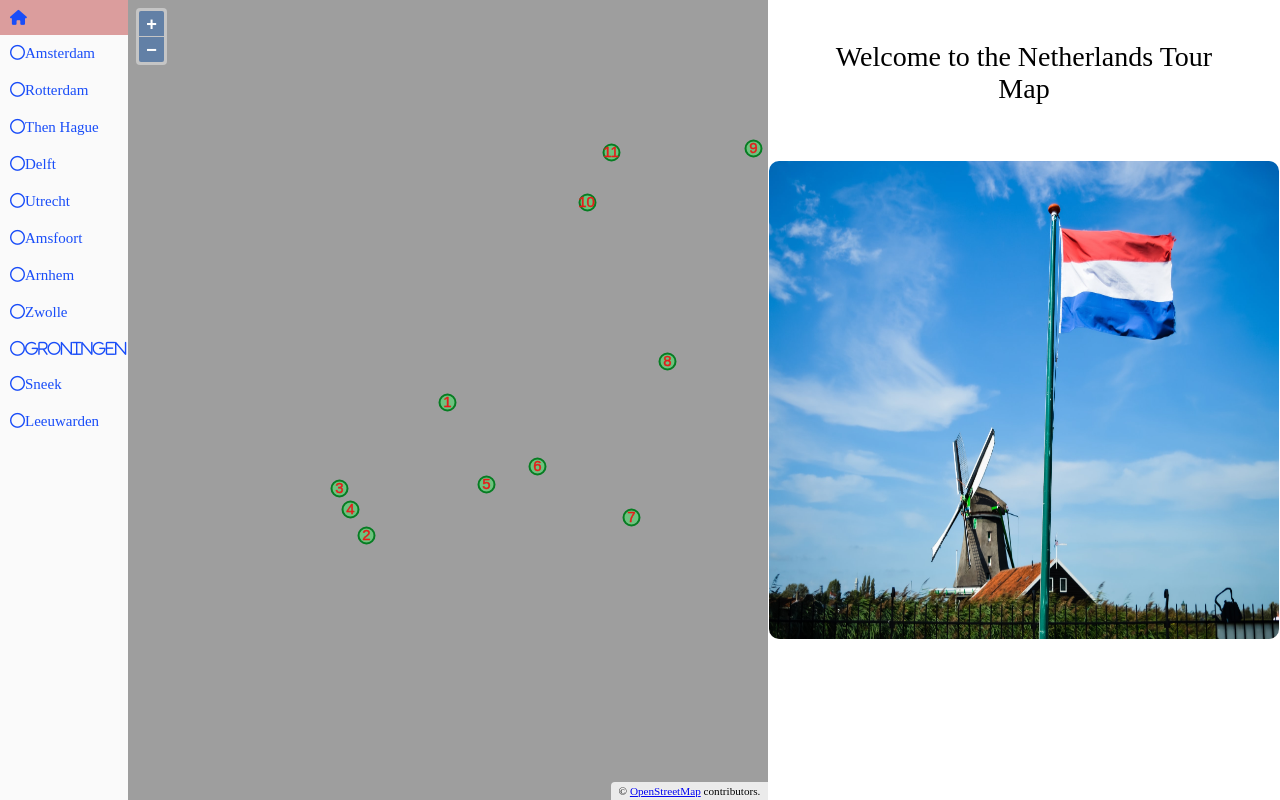
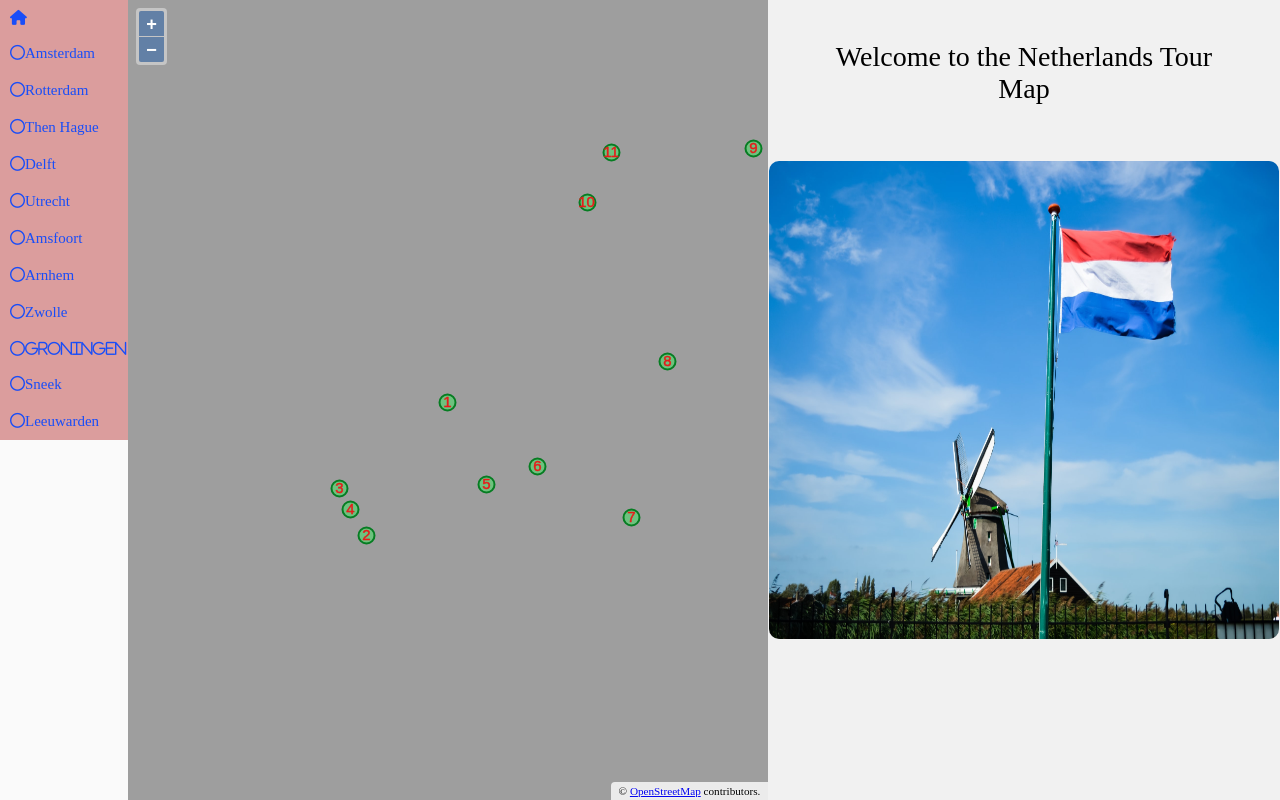
Before and after one commit to mariamsajadian/Openlayer, a plain HTML site: page index.html in a window 1280 px wide. Drawn offline with Linux system fonts and the light colour scheme.

Commit message:
Add files via upload

```diff
--- a/Style.css
+++ b/Style.css
@@ -34,20 +34,19 @@ body{
     color: rgb(25, 77, 248);
     font-size: 15px;}
 .column-navigation a:hover{
-        background-color: rgb(219, 157, 157);
+    background-color: rgb(219, 157, 157);
 
     }
+
 .active{
-        /* background-color:  #f3edf0; */
-        margin: 0;
-        top:30px;
-        bottom: 30px;
+    background-color: rgb(219, 157, 157);
+
     }
 .column-menu{
         height: 100%;
         width:100%;
         padding: 1px;
-        /* background-color: #f1f1f1; */
+        background-color: #f1f1f1;
     }
 
     /* image */
```
